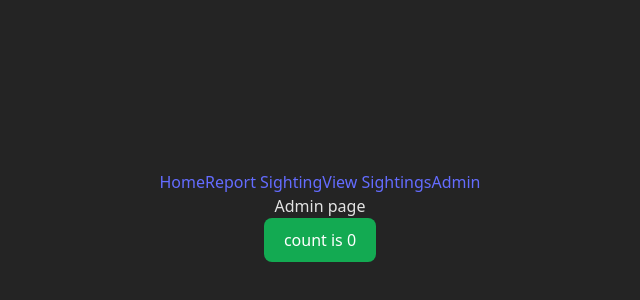
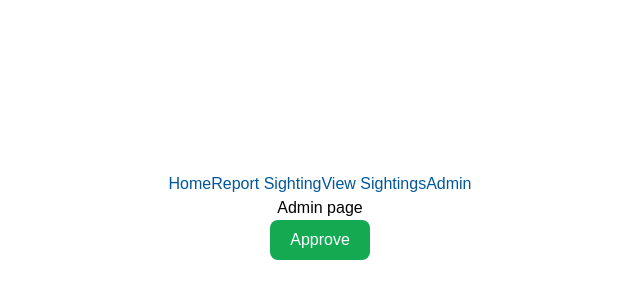
Before and after one commit to techswitch-learners/WhaleSpottingMarch2025, a React (Vite) app in the folder ui/: page /Admin in a window 1280 px wide. Shown: the part 184-484 px from the top of the page, without its empty margins (320-960 px from the left). Built offline with nearby package versions, Linux system fonts and the light colour scheme.

Commit message:
Fixed review comments

```diff
--- a/ui/src/components/pages/Admin/Admin.tsx
+++ b/ui/src/components/pages/Admin/Admin.tsx
@@ -1,14 +1,11 @@
-import { useState } from "react";
 import CustomButton from "../../formComponents/customButton/CustomButton";
 
 export const Admin = () => {
-  const [count, setCount] = useState(0);
-
   return (
     <div>
       <div>Admin page</div>
-      <CustomButton onClick={() => setCount((count) => count + 1)}>
-        count is {count}
+      <CustomButton>
+        Approve
       </CustomButton>
     </div>
   );
--- a/ui/src/index.scss
+++ b/ui/src/index.scss
@@ -1,11 +1,13 @@
+@use '@/styles/constants';
+
 :root {
-  font-family: system-ui, Avenir, Helvetica, Arial, sans-serif;
+  font-family: constants.$font-family-normal;
   line-height: 1.5;
   font-weight: 400;
 
   color-scheme: light dark;
-  color: rgba(255, 255, 255, 0.87);
-  background-color: #242424;
+  color: constants.$text-primary-main;
+  background-color: constants.$background-main;
 
   font-synthesis: none;
   text-rendering: optimizeLegibility;
@@ -15,7 +17,7 @@
 
 a {
   font-weight: 500;
-  color: #646cff;
+  color: constants.$text-secondary-main;
   text-decoration: inherit;
 }
 a:hover {
```
